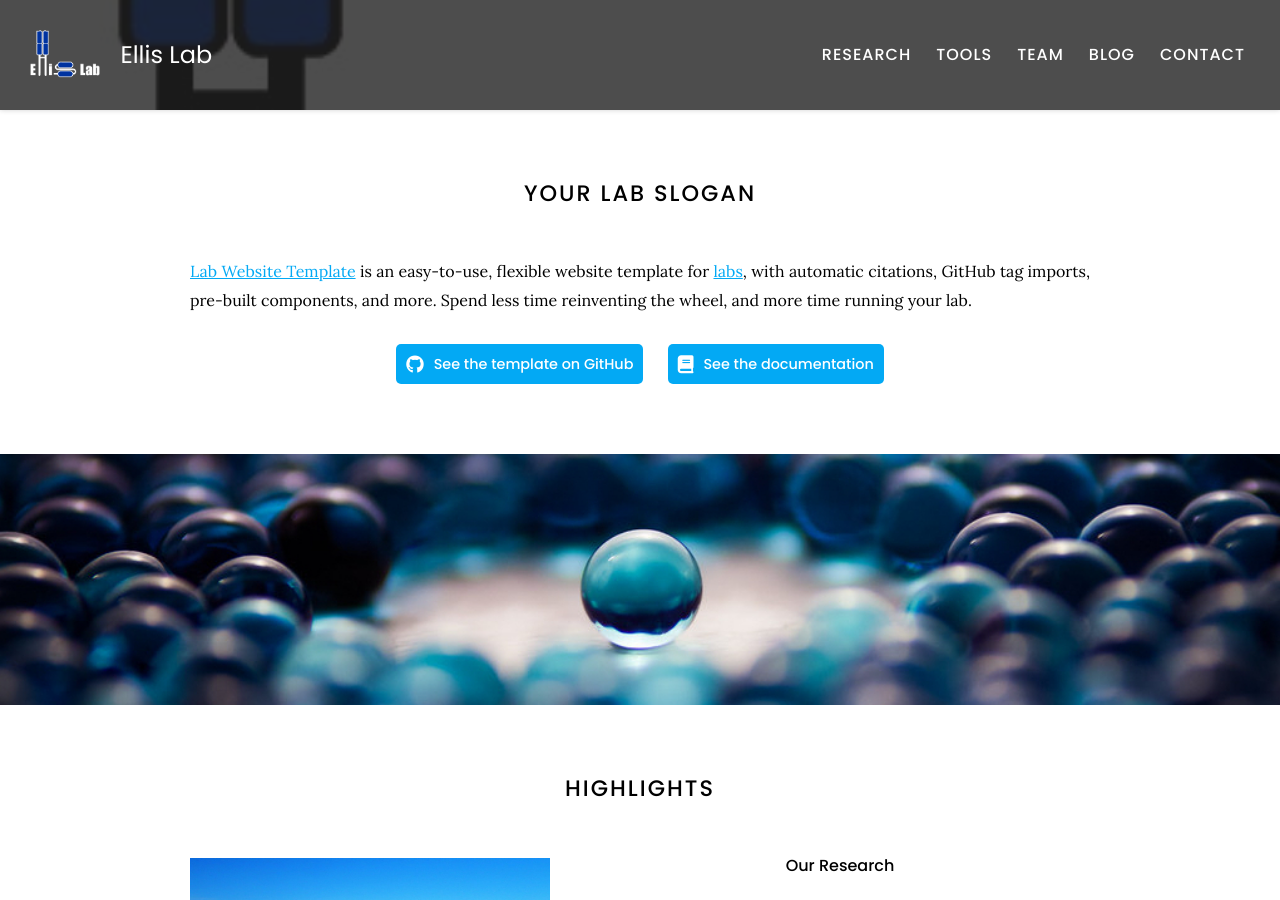
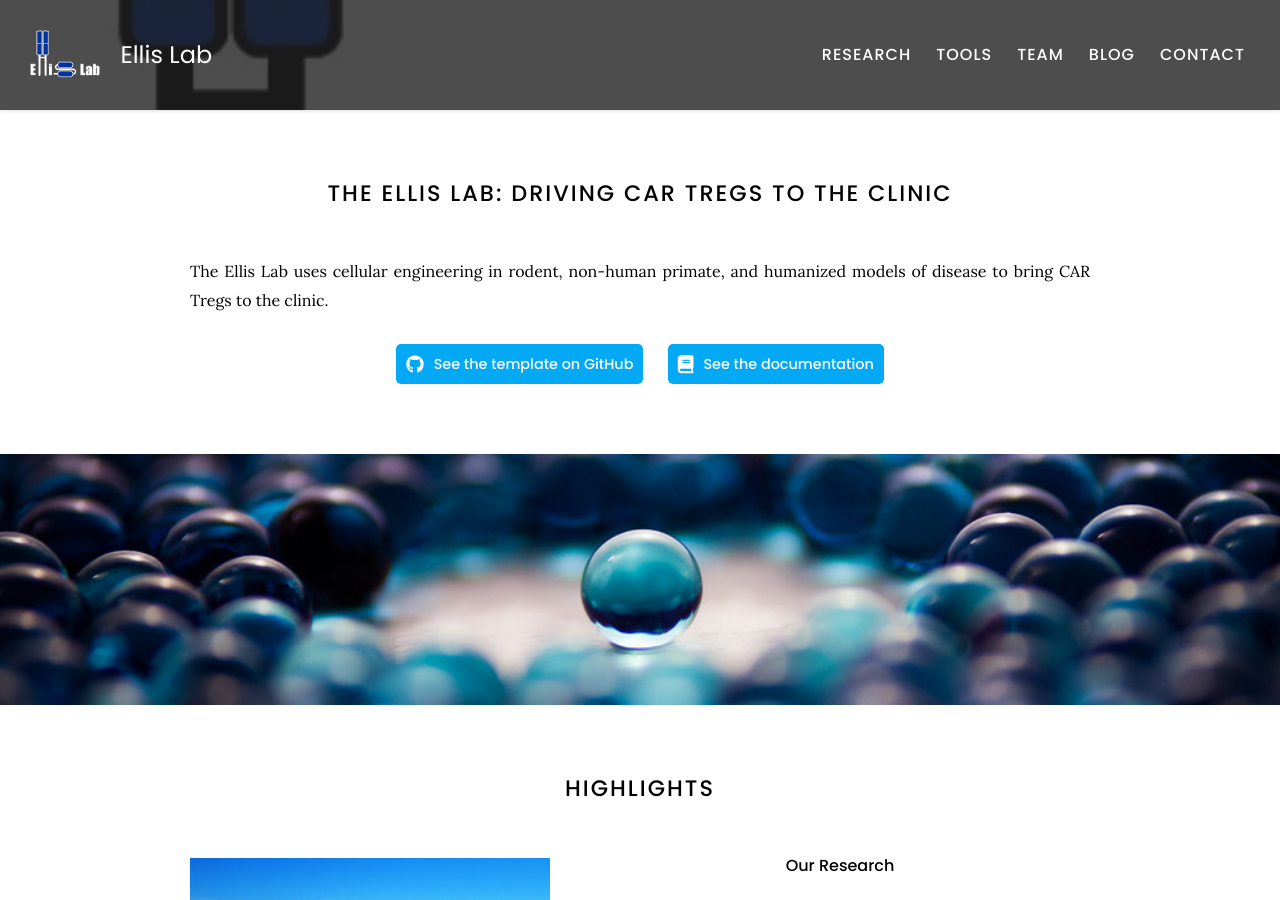
Before and after one commit to EllisLabUK/EllisLabUK.github.io, a Jekyll site: the page built from index.md, in a window 1280 px wide and 900 px high. Built offline with Jekyll 4.4.1, drawn with Linux system fonts in a browser that asks for light colours.

Commit message:
Update index.md

```diff
--- a/index.md
+++ b/index.md
@@ -2,10 +2,9 @@
 title: Home
 ---
 
-# Your Lab Slogan
+# The Ellis Lab: Driving CAR Tregs to the clinic
 
-[Lab Website Template](https://github.com/greenelab/lab-website-template) is an easy-to-use, flexible website template for [labs](https://www.greenelab.com/), with automatic citations, GitHub tag imports, pre-built components, and more.
-Spend less time reinventing the wheel, and more time running your lab.
+The Ellis Lab uses cellular engineering in rodent, non-human primate, and humanized models of disease to bring CAR Tregs to the clinic.
 
 {%
   include link.html
```
